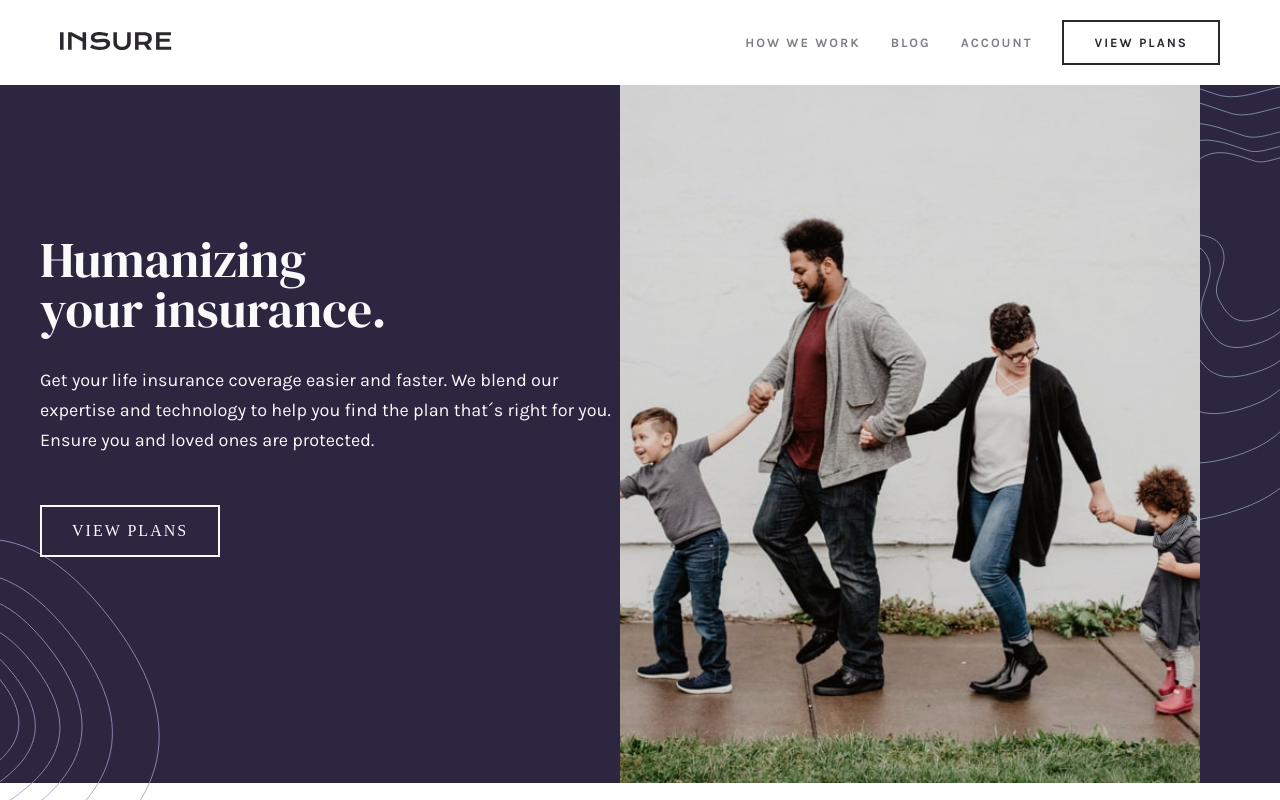
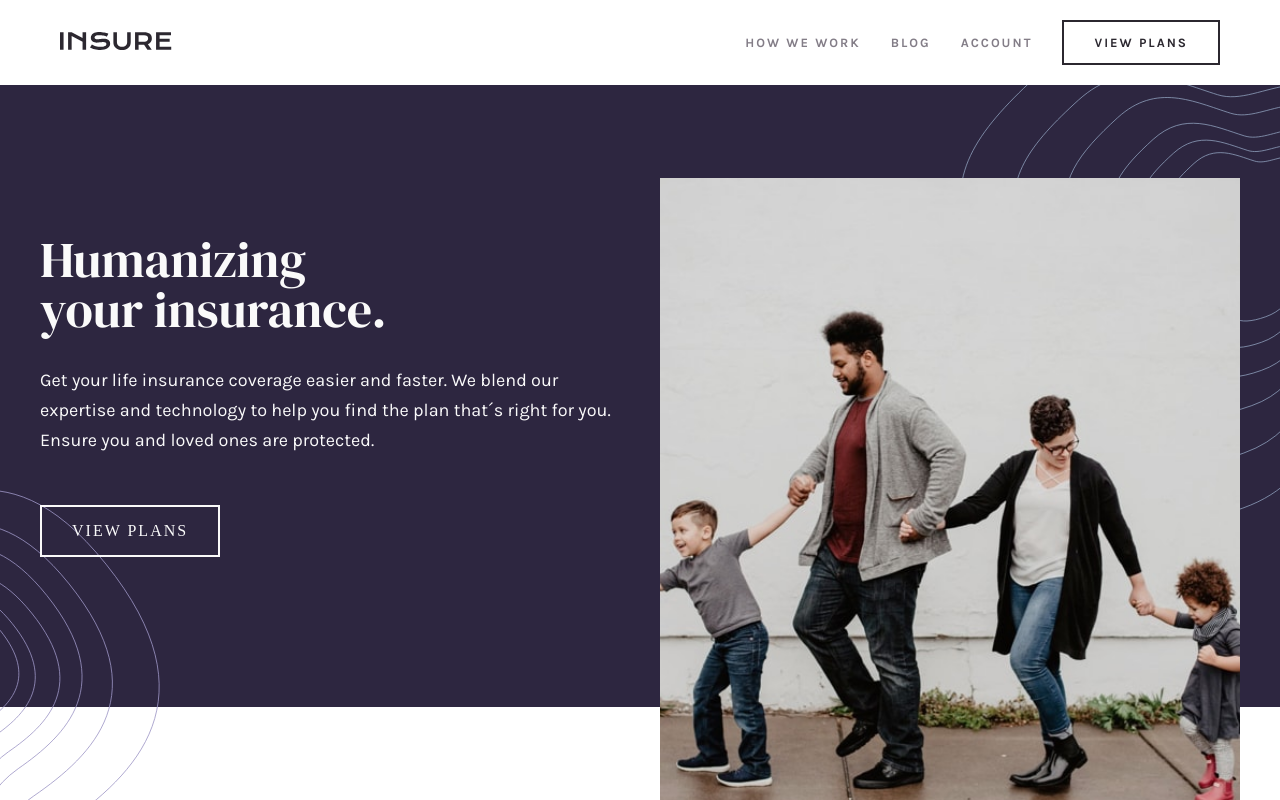
Before and after one commit to higor-costa/pagina-de-destino-insure, a React (Vite) app: page / in a window 1280 px wide. Shown: the top 800 px of the page. Built offline with nearby package versions, Linux system fonts and the light colour scheme.

Commit message:
Define posicionamento da imagem do header em telas grandes e extra-grande

```diff
--- a/src/style/components/Header.module.scss
+++ b/src/style/components/Header.module.scss
@@ -160,6 +160,14 @@ body {
   .image {
     @include displayFlex;
     width: 100%;
+    @include device(l) {
+      position: absolute;
+      right: 0;
+      top: 5.8rem;
+    }
+    @include device(lxl) {
+      top: 5.5rem;
+    }
 
     img {
       width: 100%;
```
